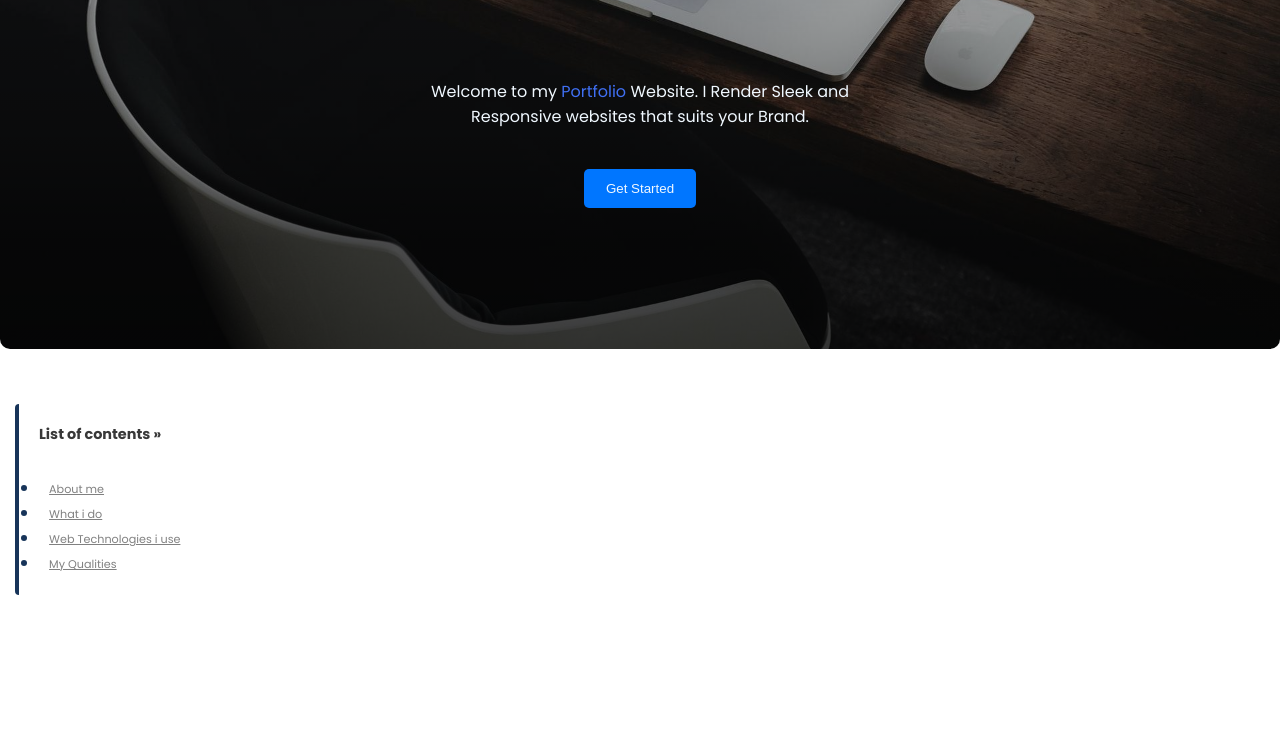
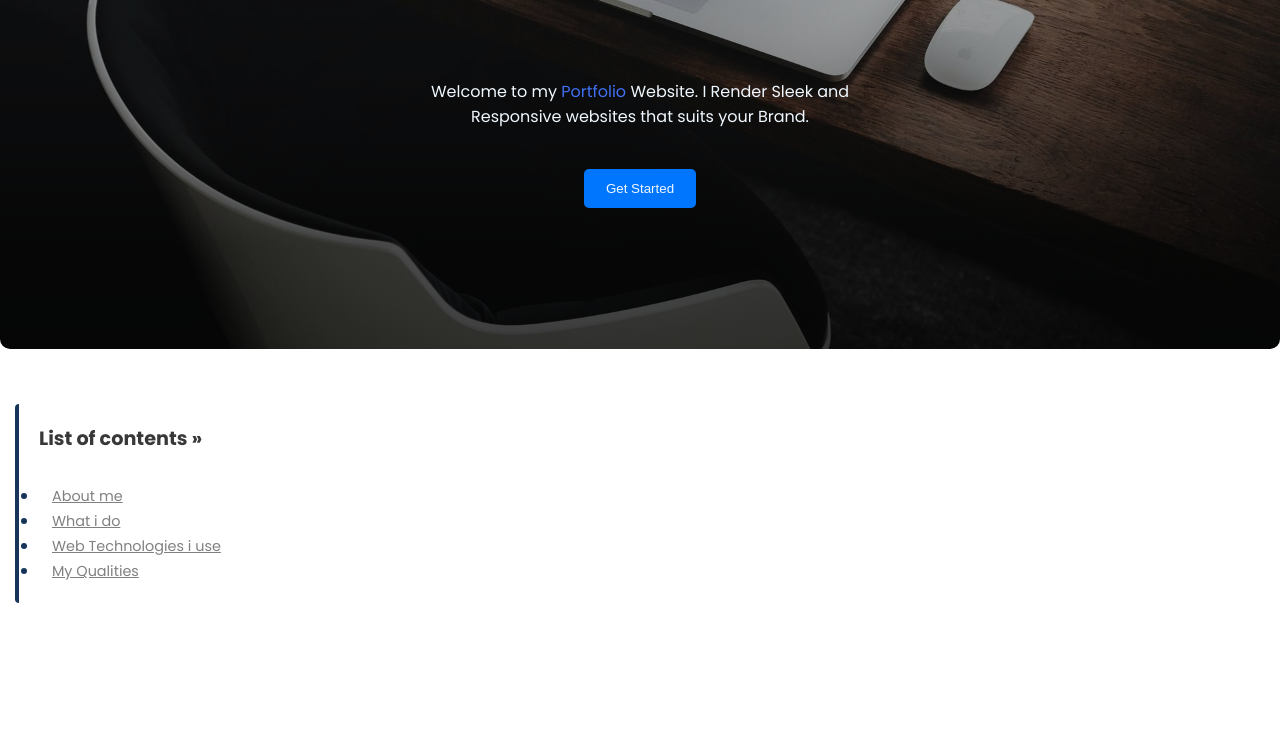
Before and after one commit to Henry-3551/MVP, a plain HTML site: page index.html in a window 1280 px wide. Shown: the part 71-800 px from the top of the page. Drawn offline with nearby package versions, Linux system fonts and the light colour scheme.

Commit message:
Update main-style.css

```diff
--- a/CSS/main-style.css
+++ b/CSS/main-style.css
@@ -347,11 +347,11 @@ main{
 }
 .tab-content h3{
     opacity: .8;
-    font-size: 0.9em;
+    font-size: 1.2em;
 }
 .tab-content a{
     color: gray;
-    font-size: 0.7em;
+    font-size: 0.9em;
     margin-left: 0.9em;
     text-decoration: underline;
 }
```
